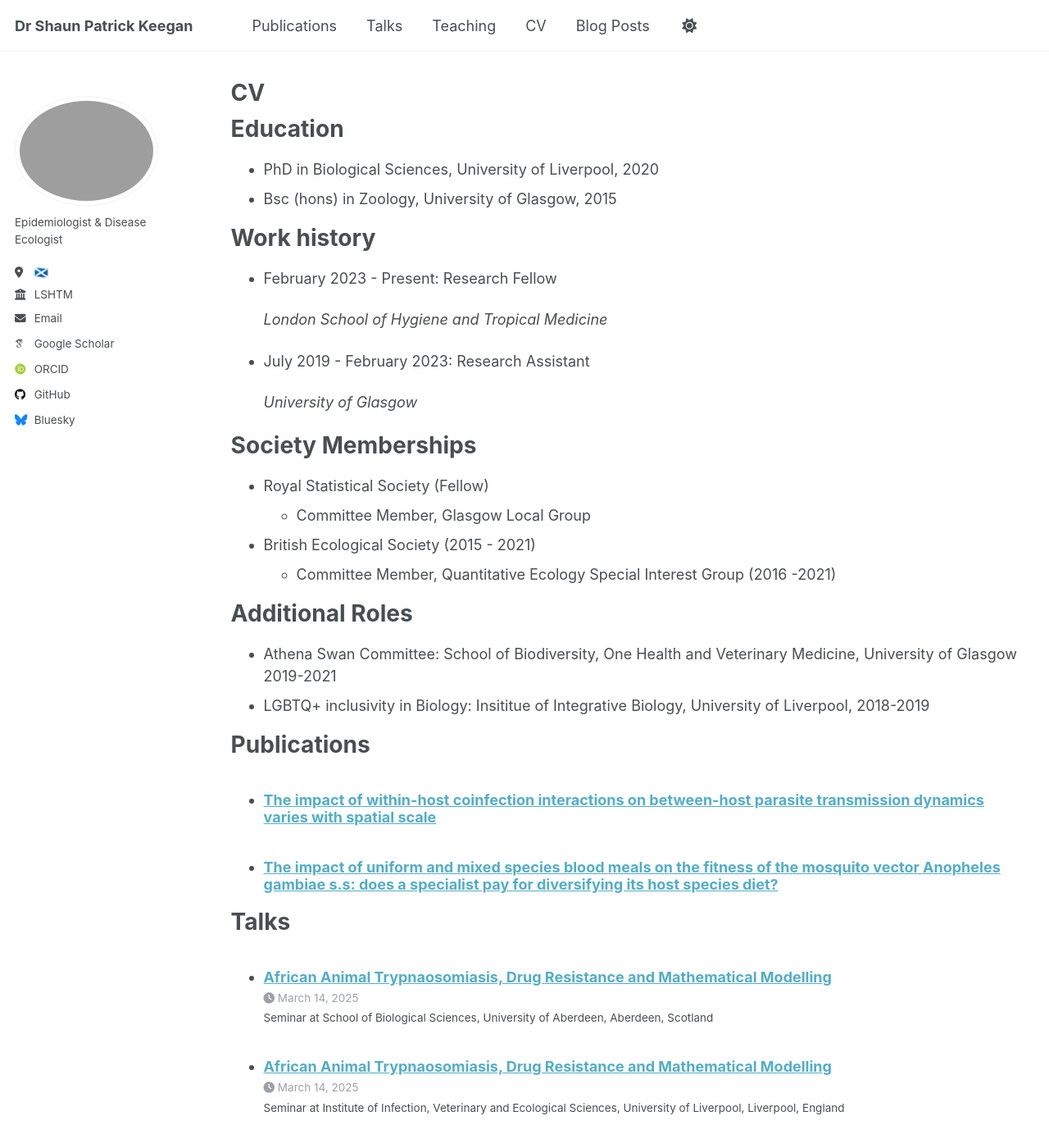
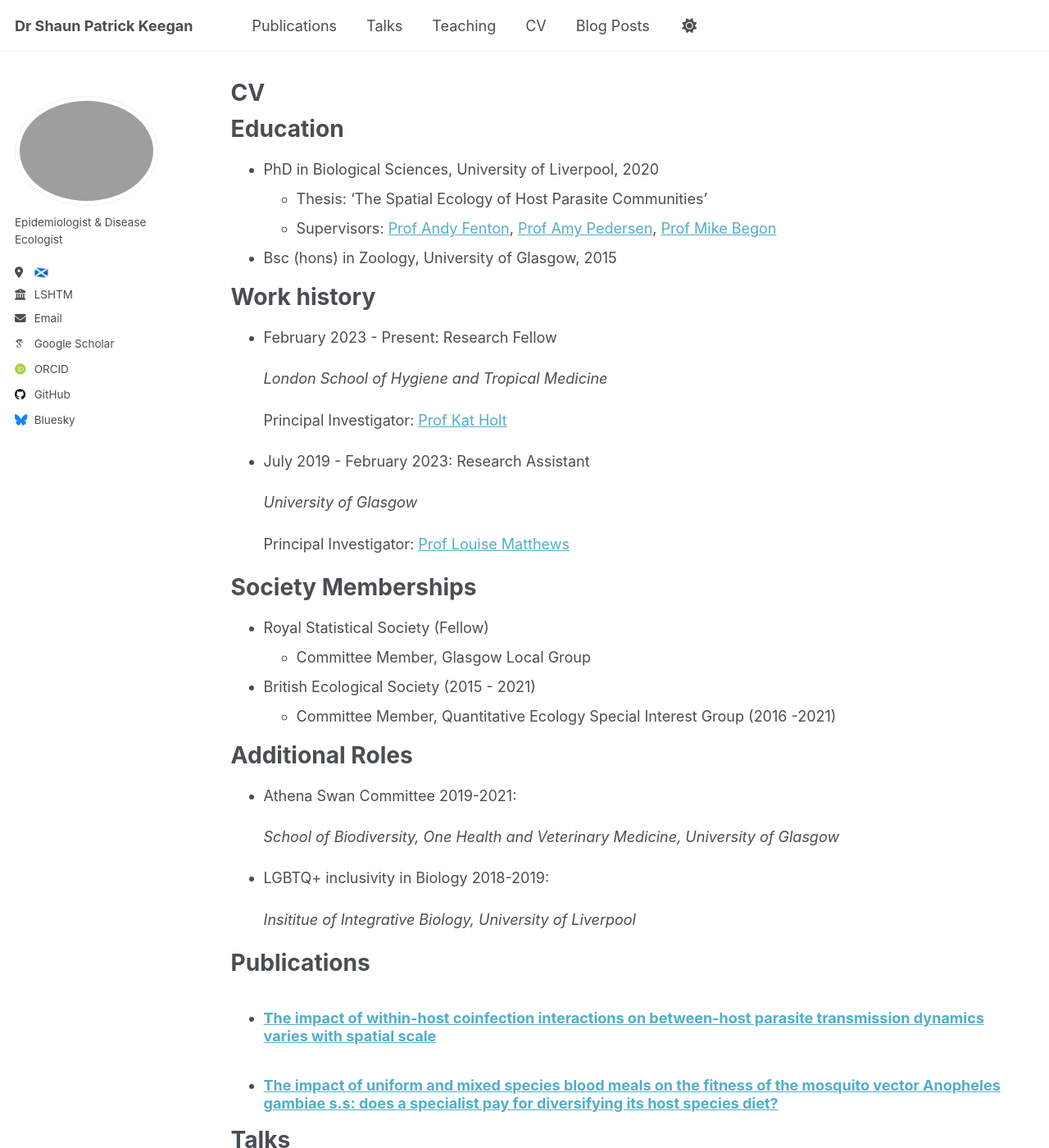
Before and after one commit to shaunkeegan/shaunkeegan.github.io, a Jekyll site: the page built from _pages/cv.md, in a window 1280 px wide and 1400 px high. Shown: the whole window at 82% size. Built offline with Jekyll 4.4.1, drawn with Linux system fonts in a browser that asks for light colours; some web fonts are replaced.

Commit message:
CV links

```diff
--- a/_pages/cv.md
+++ b/_pages/cv.md
@@ -15,6 +15,13 @@ editor_options:
 # Education
 
 -   PhD in Biological Sciences, University of Liverpool, 2020
+    -   Thesis: 'The Spatial Ecology of Host Parasite Communities'
+    -   Supervisors: [Prof Andy
+        Fenton](https://www.liverpool.ac.uk/people/andrew-fenton), [Prof
+        Amy
+        Pedersen](https://www.research.ed.ac.uk/en/persons/amy-b-pedersen-wilson),
+        [Prof Mike
+        Begon](https://www.liverpool.ac.uk/people/michael-begon)
 -   Bsc (hons) in Zoology, University of Glasgow, 2015
 
 # Work history
@@ -23,9 +30,15 @@ editor_options:
 
     *London School of Hygiene and Tropical Medicine*
 
+    Principal Investigator: [Prof Kat
+    Holt](https://www.lshtm.ac.uk/aboutus/people/holt.kat)
+
 -   July 2019 - February 2023: Research Assistant
 
     *University of Glasgow*
+
+    Principal Investigator: [Prof Louise
+    Matthews](https://www.gla.ac.uk/schools/bohvm/staff/louisematthews/)
 
 # Society Memberships
 
@@ -37,10 +50,14 @@ editor_options:
 
 # Additional Roles
 
--   Athena Swan Committee: School of Biodiversity, One Health and
-    Veterinary Medicine, University of Glasgow 2019-2021
--   LGBTQ+ inclusivity in Biology: Insititue of Integrative Biology,
-    University of Liverpool, 2018-2019
+-   Athena Swan Committee 2019-2021:
+
+    *School of Biodiversity, One Health and Veterinary Medicine,
+    University of Glasgow*
+
+-   LGBTQ+ inclusivity in Biology 2018-2019:
+
+    *Insititue of Integrative Biology, University of Liverpool*
 
 # Publications
 
```
